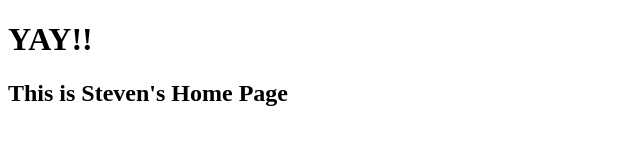
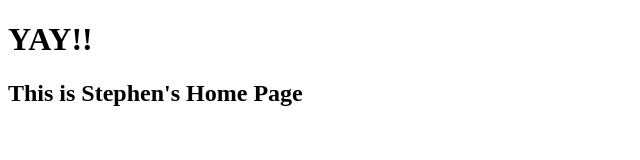
Before and after one commit to stephenfross94/stephenfross94.github.io, a plain HTML site: page index.html in a window 1280 px wide. Shown: the full height of the page, 0-640 px from the left. Drawn offline with Linux system fonts and the light colour scheme.

Commit message:
fixed spelling in name

```diff
--- a/index.html
+++ b/index.html
@@ -3,5 +3,5 @@
 <html>
 <title>YAY!!</title>
 <h1>YAY!!</h1>
-<h2>This is Steven's Home Page</h2>
+<h2>This is Stephen's Home Page</h2>
 </html>
```
